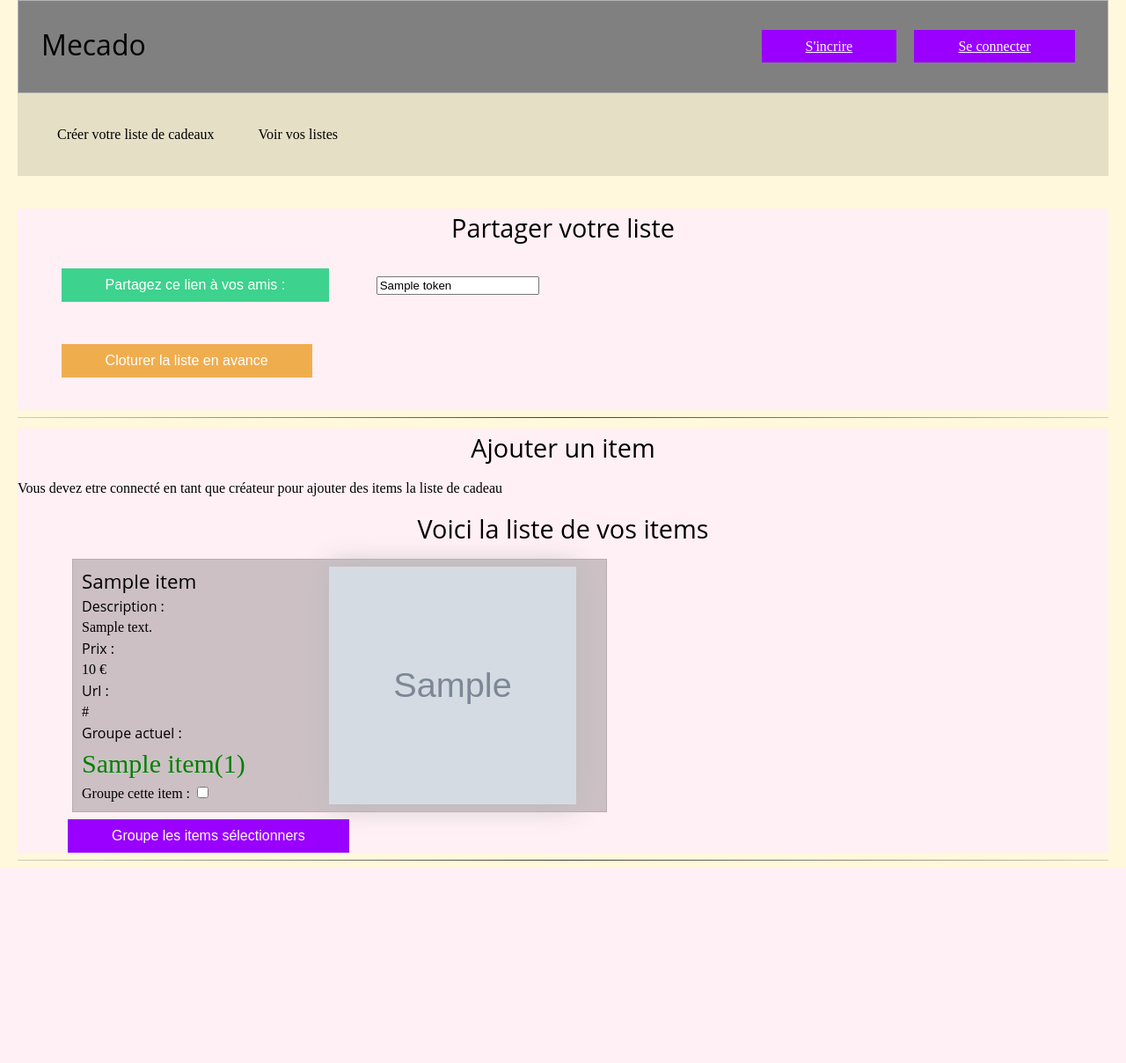
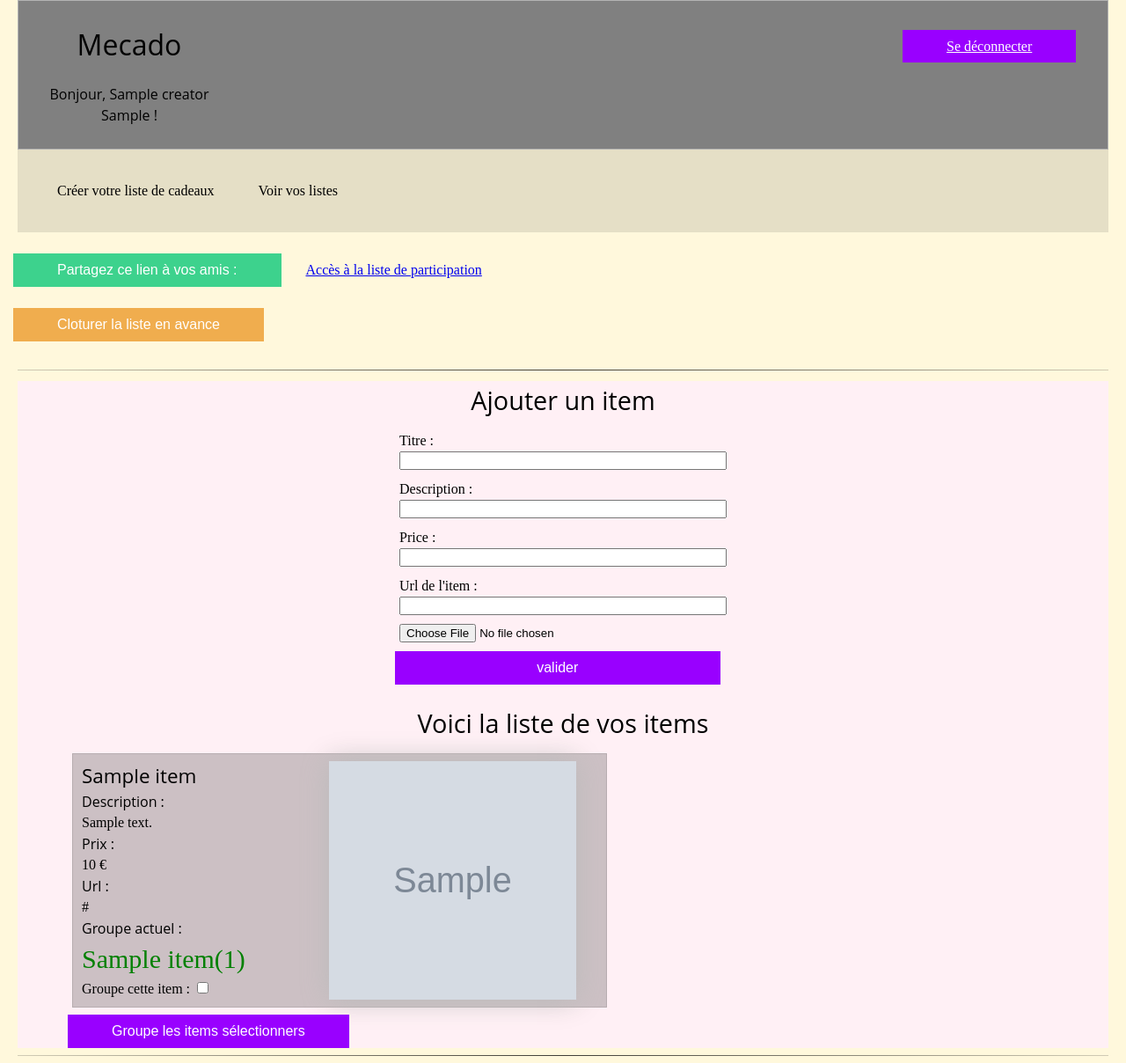
Before and after one commit to Nicolas-jcqm/Atelier, a PHP site: template components/Item.twig in a window 1280 px wide. Shown: the whole page at 88% size. Before the commit the page ends 986 px from the top, so only its background shows below. Run offline with PHP 8.4, Linux system fonts and the light colour scheme; the template is opened without the code that fills it: most values are stand-ins (such as "Sample title", 1, 10 or a date in 2020); grey boxes marked "Sample" are stand-in pictures; some libraries are stand-ins or nearby versions.

Commit message:
Correction conflits2

```diff
--- a/app/src/Controllers/GuestsListController.php
+++ b/app/src/Controllers/GuestsListController.php
@@ -60,9 +60,8 @@ class GuestsListController
             }
             $exist=true;
         }
-        var_dump($listItemNoBook);
         $comment= Comment::where('idlist','=',$listItemGuestsId->id)->latest()->get();
-        return $this->view->render($response, 'listGuest.twig', $this->tools->AddVarToRender(["url_form"=>$url_form,'erreurs'=>$erreurs=[],"args"=>$args['token'], "comment"=>$comment,"item"=>$listItemNoBook]));
+        return $this->view->render($response, 'listGuest.twig', $this->tools->AddVarToRender(["url_form"=>$url_form,'erreurs'=>$erreurArray,"args"=>$args['token'], "comment"=>$comment,"item"=>$listItemNoBook]));
 
     }
     public function bookItem(Request $request, Response $response, $args){
--- a/app/src/Controllers/ListeController.php
+++ b/app/src/Controllers/ListeController.php
@@ -71,7 +71,6 @@ final class ListeController
 
         $parsedBody = $request;
         $erreurArray=array();
-        var_dump('ok',$parsedBody->getParsedBodyParam('checkbox'));
 
         if(isset($parsedBody) && $parsedBody->getParsedBodyParam('envoi') === "Envoyer" ){
             $title=$parsedBody->getParsedBodyParam('title');
@@ -187,6 +186,8 @@ final class ListeController
     * si la date est passee, efface le token correspondant a la liste
     * renvoi true si la liste est validée
     * renvoi false si la liste n'est pas encore validée
+     *
+     * fonction destiné à etre lancé par le serveur tout les jours /!\
     */
     public function checkAndUpValidityDate(Request $request, Response $response, $args){
         $liste=Lists::where("id","=",$args['id'])->first();
--- a/app/src/Controllers/UserController.php
+++ b/app/src/Controllers/UserController.php
@@ -148,7 +148,7 @@ final class UserController
         $creator = Creator::find($_SESSION['creatorCo']);
         $listsArray = Lists::where('idCreator','=',$creator->id)->get();
 
-        return $this->view->render($response, 'homeCo.twig', $this->tools->AddVarToRender(["creator"=>$creator, $_SESSION['createrCo'],  "listsArray"=>$listsArray] ));
+        return $this->view->render($response, 'homeCo.twig', $this->tools->AddVarToRender(["creator"=>$creator,"listsArray"=>$listsArray] ));
     }
 
     public function disconnect(Request $request, Response $response, $args){
--- a/components/Item.twig
+++ b/components/Item.twig
@@ -10,39 +10,60 @@
 
 <body>
 
-{%include('header.twig')%}
+<header>
+    <div class="header">
+        <div>
+            <h1>Mecado</h1>
+            <h6>Bonjour, {{ creator.name }} {{ creator.firstName }} !</h6>
+        </div>
+        <div  class="text-right btnLogNav ">
+            <a href="/disconnect" class="btn-link btn-flat">Se déconnecter</a>
+        </div>
+    </div>
+</header>
 {%include('navbar.twig')%}
 
 
 <!-- Permet de generer le bouton de création de token selon si la liste est validée (genere token pour beneficiaire) ou non validée (pour les participants) -->
 <br>
-    <div style="background-color: #FFF0F5">
-
-    <h2 style="margin: 1% 1%;" class="text-center">Partager votre liste</h2>
 {% if liste.isValidate %}
     {% if liste.token is null %}
-            <a style="margin: 1% 2%;" href="generateSharingFinalToken"><button style="margin: 1% 2%;" class='btn-secondary btn-flat'>
-            Générez le token cadeau :</button></a>
+        <a href="generateSharingFinalToken"><button class='btn-secondary btn-flat'>
+                Générez le lien cadeau :
+            </button></a>
     {% else %}
-            <a><button  style="margin: 1% 2%;" class='btn-secondary btn-flat'>
-            Donnez ce lien au bénéficiaire de la liste :</button></a>
+        <a><button class='btn-secondary btn-flat'>
+                {% if liste.isRecipient %}
+                    Voici votre lien de cadeau :
+                {% else %}
+                    Donnez ce lien au bénéficiaire de la liste :
                 {% endif %}
+            </button></a>
+        <a href='/youreceivedgifts/{{liste.token}}'>Accès à la liste finale</a>
+    {% endif %}
+
+
 {% else %}
     {% if liste.token is null %}
-            <a  style="margin: 1% 2%;" href="generateSharingToken"><button class='btn-secondary btn-flat'>
-            Générez votre token de partage :</button></a>
+        <a href="generateSharingToken"><button class='btn-secondary btn-flat'>
+                Générez votre lien de partage :
+            </button></a>
     {% else %}
-            <a style="margin: 1% 2%;"><button   style="margin: 1% 2%;" class='btn-secondary btn-flat'>
-            Partagez ce lien à vos amis :</button></a>
+        <a><button class='btn-secondary btn-flat'>
+                Partagez ce lien à vos amis :
+            </button></a>
+        <a href='/viewGuest/{{liste.token}}'>Accès à la liste de participation</a>
     {% endif %}
 {% endif %}
 
-    <input type="text" value='{{liste.token}}' readonly>
+
+
 {% if liste.isValidate==false %}
     <br><br>
-        <a style="margin: 1% 2%;" href="ValidateList"> <button  style="margin: 1% 2%;" class='btn-warning btn-flat'>Cloturer la liste en avance</button></a>
+    <a href="ValidateList"><button class='btn-warning btn-flat'>Cloturer la liste en avance</button></a>
 {% endif%}
 <br><br>
+
 
 
     </div>
@@ -57,7 +78,7 @@
             </div>
 
         {% endif %}
-{% if formcrea == 'ok' %}
+
     <div class="formulaire-item">
         <form class="form-item" enctype="multipart/form-data" action="{{ url }}" method="post">
             <p>Titre :</p>
@@ -74,12 +95,6 @@
 
         </form>
     </div>
-
-    {% else %}
-    <div class="itemlogoff">
-        <p>Vous devez etre connecté en tant que créateur pour ajouter des items la liste de cadeau</p>
-    </div>
-    {% endif %}
 
     <h2 style="margin: 1% 1%;" class="text-center">Voici la liste de vos items</h2>
     <div class="row listItemCreator">
```
Also changed, not shown: app/src/Controllers/ItemController.php (+3 -11 lines). Lines whose indentation alone changed are shown as unchanged.
